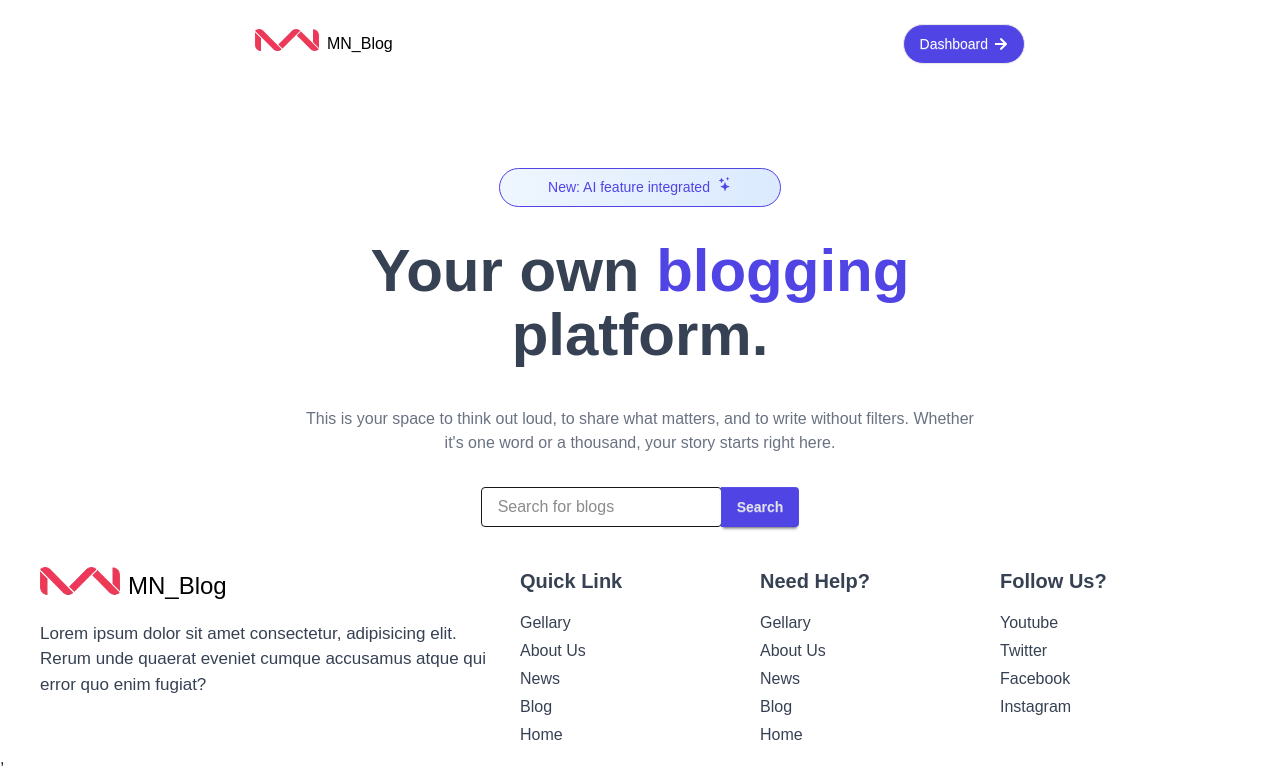
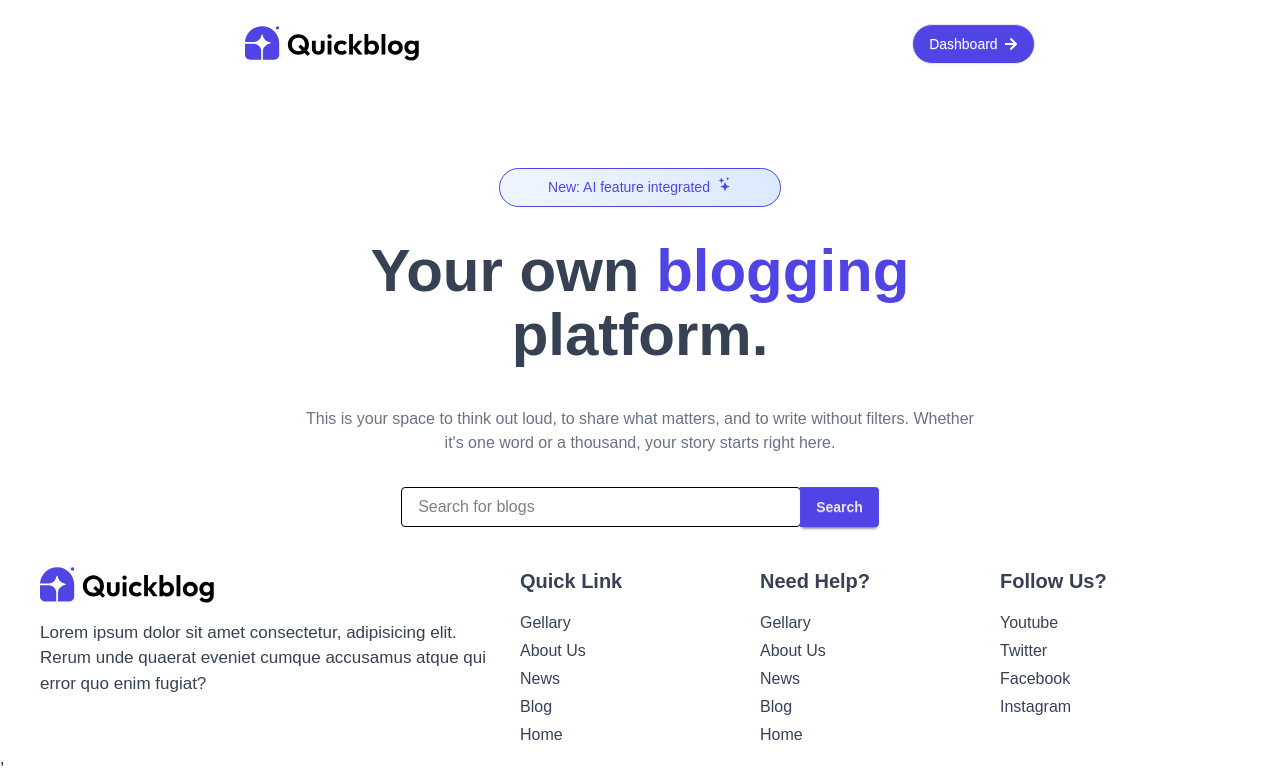
Before and after one commit to coders-rabbi/MultiUser_blog_website, a React (Vite) app: page / in a window 1280 px wide. Shown: the top 778 px of the page. Built offline with nearby package versions, Linux system fonts and the light colour scheme.

Commit message:
logo change

```diff
--- a/src/page/Home/HeroSection.jsx
+++ b/src/page/Home/HeroSection.jsx
@@ -14,7 +14,7 @@ const HeroSection = () => {
             <p className='text-gray-500 mb-8'>This is your space to think out loud, to share what matters, and to write without filters. Whether <br /> it's one word or a thousand, your story starts right here.</p>
 
             <div className="join">
-                <input className='border focus:outline-none px-4 rounded' type="text" placeholder='Search for blogs' />
+                <input className='border focus:outline-none w-[250px] xl:w-[400px] px-4 rounded text-black' type="text" placeholder='Search for blogs' />
                 <button className="btn btn-neutral join-item bg-[#5044E5] border-none">Search</button>
             </div>
         </div>
--- a/src/shared/Footer.jsx
+++ b/src/shared/Footer.jsx
@@ -1,5 +1,5 @@
 import React from 'react';
-import logo from '../assets/logo/logo.webp'
+import logo from '../assets/logo/logo.svg'
 import { Link } from 'react-router';
 
 const Footer = () => {
@@ -7,8 +7,7 @@ const Footer = () => {
         <div className='mt-10 xl:grid grid-cols-5 px-5 xl:px-10'>
             <div className='col-span-2 xl:pr-5'>
                 <div className='flex gap-2 items-center mb-4'>
-                    <img className='w-20' src={logo} alt="" />
-                    <p className='text-2xl text-black'>MN_Blog</p>
+                    <img className='w-44' src={logo} alt="" />
                 </div>
                 <p className='text-gray-700 text-[17px]'>Lorem ipsum dolor sit amet consectetur, adipisicing elit. Rerum unde quaerat eveniet cumque accusamus atque qui error quo enim fugiat?</p>
             </div>
--- a/src/shared/Navbar.jsx
+++ b/src/shared/Navbar.jsx
@@ -1,13 +1,12 @@
 import React from 'react';
-import logo from '../assets/logo/logo.webp'
+import logo from '../assets/logo/logo.svg'
 import { FaArrowRight } from 'react-icons/fa';
 
 const Navbar = () => {
     return (
         <div className='flex justify-around py-6'>
             <div className='flex items-center gap-2'>
-                <img className='w-16 ' src={logo} alt="" />
-                <h3 className='text-black'>MN_Blog</h3>
+                <img className='w-44' src={logo} alt="" />
             </div>
             <div>
                 <button className='btn bg-[#5044E5] text-white rounded-full font-normal' >Dashboard
```
Also changed, not shown: src/assets/logo/logo.svg (added).
